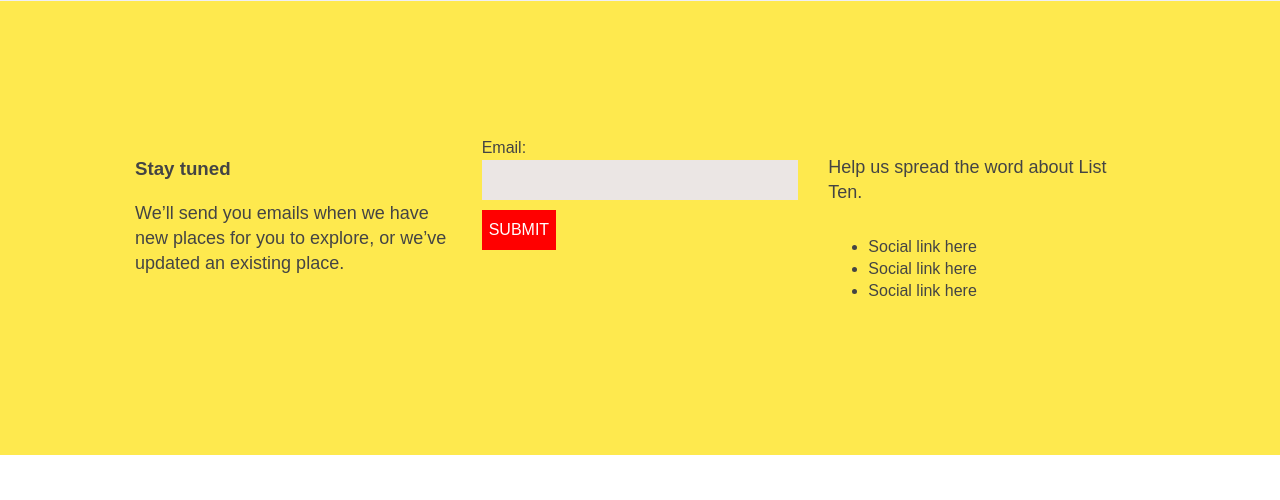
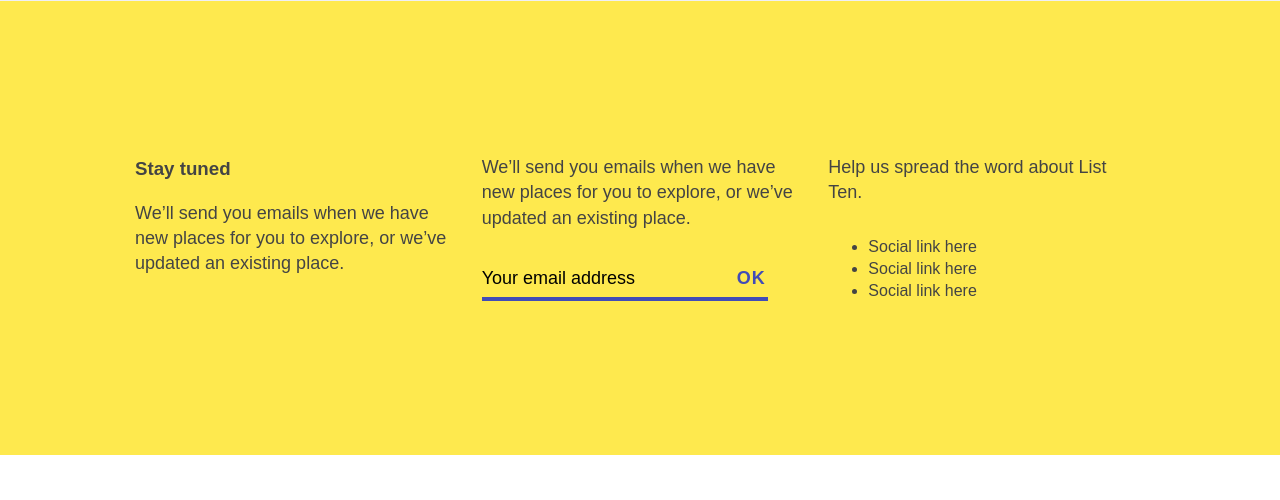
Before and after one commit to apamphilon/list-ten, a PHP site: page / in a window 1280 px wide. Shown: the part 1446-1946 px from the top of the page. Run offline with PHP 8.4, Linux system fonts and the light colour scheme; some libraries are stand-ins or nearby versions.

Commit message:
implement form experiment

```diff
--- a/footer.php
+++ b/footer.php
@@ -16,6 +16,7 @@
     <script src="https://code.jquery.com/jquery-1.12.0.min.js"></script>
     <script>window.jQuery || document.write('<script src="js/vendor/jquery-1.12.0.min.js"><\/script>')</script>
     <script src="js/plugins.js"></script>
+    <script src="mailinglist/ajax-processing.js"></script>
     <script src="js/main.min.js"></script>
 
     <!-- Google Analytics: change UA-XXXXX-X to be your site's ID. -->
--- a/sass/_variables.scss
+++ b/sass/_variables.scss
@@ -14,3 +14,5 @@ $yellow: #fee94e;
 $orange: #fb9638;
 $olive: #cdd855;
 $pink: #fd82c4;
+$error: #ff554c;
+$success: #4cd964;
--- a/sass/modules/_contact-block.scss
+++ b/sass/modules/_contact-block.scss
@@ -1,3 +1,47 @@
 .contact-block {
   background-color: $yellow;
 }
+
+.mailinglist-thanks {
+  display: none;
+  @include font-size(18);
+}
+
+.mailinglist-form {
+  .mailinglist-form__email {
+    background-color: $yellow;
+    border-bottom: 4px solid $purple;
+    width: 253px;
+    float: left;
+    outline: none;
+    padding-left: 0;
+    @include font-size(18);
+    &.success {
+      border-bottom: 4px solid $success;
+    }
+    &.error {
+      border-bottom: 4px solid $error;
+    }
+  }
+
+  .mailinglist-form__submit {
+    width: 20%;
+    padding: 0;
+    background: transparent;
+    margin-top: 0;
+    border-bottom: 4px solid #414cb7;
+    color: $purple;
+    width: 33px;
+    @include font-size(18);
+  	font-weight: 800;
+  	letter-spacing: 0.8px;
+    &.error {
+      color: $error;
+      border-bottom: 4px solid $error;
+    }
+    &.success {
+      color: $success;
+      border-bottom: 4px solid $success;
+    }
+  }
+}
--- a/style.css
+++ b/style.css
@@ -3844,6 +3844,44 @@ label {
 .contact-block {
   background-color: #fee94e; }
 
+.mailinglist-thanks {
+  display: none;
+  font-size: 18px;
+  font-size: 1.8rem; }
+
+.mailinglist-form .mailinglist-form__email {
+  background-color: #fee94e;
+  border-bottom: 4px solid #414cb7;
+  width: 253px;
+  float: left;
+  outline: none;
+  padding-left: 0;
+  font-size: 18px;
+  font-size: 1.8rem; }
+  .mailinglist-form .mailinglist-form__email.success {
+    border-bottom: 4px solid #4cd964; }
+  .mailinglist-form .mailinglist-form__email.error {
+    border-bottom: 4px solid #ff554c; }
+
+.mailinglist-form .mailinglist-form__submit {
+  width: 20%;
+  padding: 0;
+  background: transparent;
+  margin-top: 0;
+  border-bottom: 4px solid #414cb7;
+  color: #414cb7;
+  width: 33px;
+  font-size: 18px;
+  font-size: 1.8rem;
+  font-weight: 800;
+  letter-spacing: 0.8px; }
+  .mailinglist-form .mailinglist-form__submit.error {
+    color: #ff554c;
+    border-bottom: 4px solid #ff554c; }
+  .mailinglist-form .mailinglist-form__submit.success {
+    color: #4cd964;
+    border-bottom: 4px solid #4cd964; }
+
 .color-pattern {
   position: fixed;
   top: 0;
--- a/template-parts/contact-block.php
+++ b/template-parts/contact-block.php
@@ -7,10 +7,13 @@
       </div>
 
       <div class="col-md-4">
-        <form action="mailinglist/thankyou.php" method="post">
-          Email:
-          <input type="email" name="u_email" required><br>
-          <input type="submit" value="Submit"><br>
+        <p>We’ll send you emails when we have new places for you to explore, or we’ve updated an existing place.</p>
+
+        <span class="mailinglist-thanks" id="js-mailinglist-thanks">Thanks! Talk to you soon.</span>
+
+        <form id="js-mailinglist-form" class="mailinglist-form">
+          <input type="email" name="u_email" id="js-mailinglist-email" class="mailinglist-form__email" placeholder="Your email address" required>
+          <input type="submit" value="OK" id="js-mailinglist-submit" class="mailinglist-form__submit">
         </form>
       </div>
 
```
Also changed, not shown: mailinglist/ajax-processing.js (added, +43 -0 lines), mailinglist/connection.php (deleted, +0 -15 lines), mailinglist/processing.php (added, +30 -0 lines), mailinglist/thankyou.php (deleted, +0 -17 lines), 1 other file.
